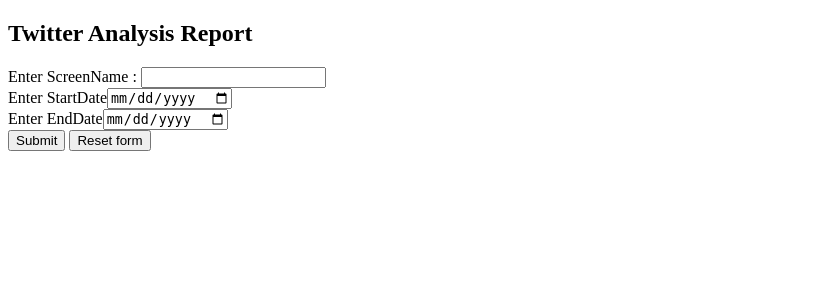
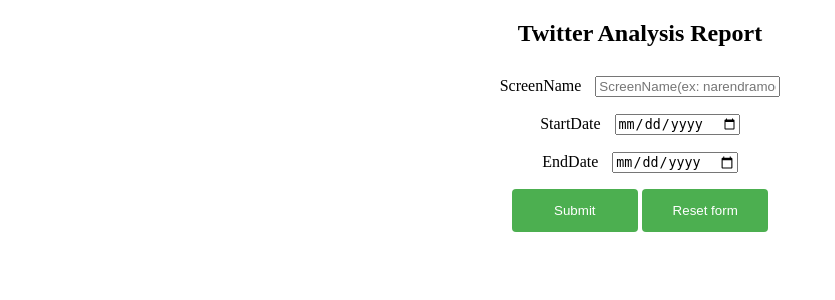
Before and after one commit to arvind71/TwitterReport, a Flask app: page / in a window 1280 px wide. Shown: the top 300 px of the page, without its empty margins (0-835 px from the left). Run offline with Flask 2, Linux system fonts and the light colour scheme; parts of the project's set-up code (start-up, migrations or seed data) failed here and were passed over.

Commit message:
Add files via upload

```diff
--- a/templates/index.html
+++ b/templates/index.html
@@ -1,28 +1,76 @@
 <!DOCTYPE html>
 <html lang="en">
+<style>
+    body {
+    text-align: center;
+        }
+    label {
+        padding: 10px 10px 10px 0;
+        display: inline-block;
+    }
+    input[type=submit] {
+    width: 10%;
+    background-color: #4CAF50;
+    color: white;
+    padding: 14px 20px;
+    margin: 8px 0;
+    border: none;
+    border-radius: 4px;
+    cursor: pointer;
+    }
+    input[type=button] {
+        width: 10%;
+        background-color: #4CAF50;
+        color: white;
+        padding: 14px 20px;
+        margin: 8px 0;
+        border: none;
+        border-radius: 4px;
+        cursor: pointer;
+    }
+    input[type=submit]:hover {
+        background-color: #45a049;
+    }align="center"
+
+    div {
+        border-radius: 5px;
+        background-color: #f2f2f2;
+        padding: 20px;
+    }
+
+    </style>
 <head>
     <meta charset="UTF-8">
     <meta name="viewport" content="width=device-width, initial-scale=1.0">
     <meta http-equiv="X-UA-Compatible" content="ie=edge">
-    <title>TwitterAnalysis</title>
+    <ttle></ttle>
     <script>
         function myFunction() {
                  document.getElementById("myForm").reset();
                                }
     </script>
 </head>
+
 <body>
-    <h2>Twitter Analysis Report </h2>
+
+    <div>
+        <h2>Twitter Analysis Report</h2>
         <form id="myForm" action = "https://twitteranalysisreport.herokuapp.com/get_report" method = "POST"
             enctype = "multipart/form-data">
-        Enter ScreenName : <input type="text" name = "ScreenName">
+            <label for="sname">ScreenName</label>
+            <input type="text" id="sname" name="ScreenName" placeholder="ScreenName(ex: narendramodi) ">
+            <!-- <input type="text" name = "ScreenName"> -->
             <br>
-        Enter StartDate<input type="date" name="StartDate" >
+            <label for="sdate">StartDate</label>
+            <input type="date" name="StartDate" id="sdate">
             <br>
-        Enter EndDate<input type="date" name="EndDate" >
+            <label for="edate">EndDate</label>
+            <input type="date" name="EndDate" id="edate">
             <br>
-        <input type="submit">
+            <input type="submit"  value="Submit">
             <input type="button" onclick="myFunction()" value="Reset form">
         </form>
+    </div>
+
 </body>
 </html>
```
Lines whose indentation alone changed are shown as unchanged.
